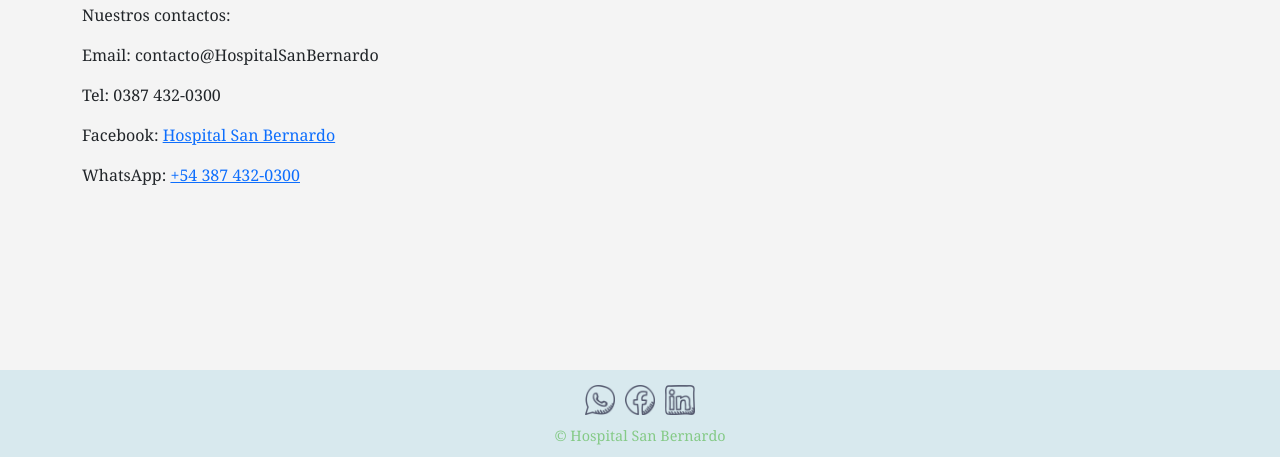
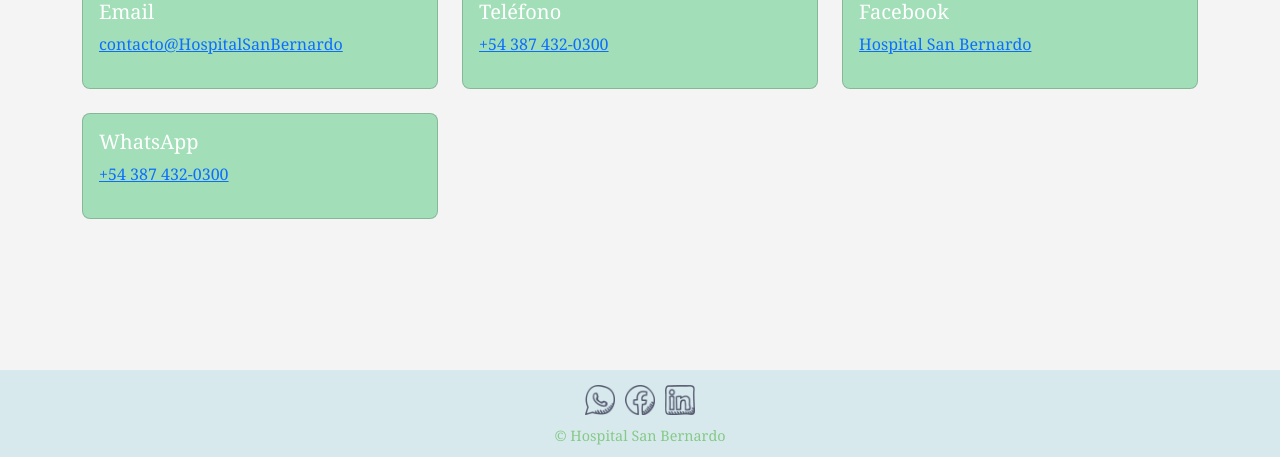
Before and after one commit to lucas12cn/IDW-38, a plain HTML site: page contacto.html in a window 1280 px wide. Shown: the part 343-800 px from the top of the page. Drawn offline with nearby package versions, Linux system fonts and the light colour scheme.

Commit message:
cambios en contacto.html

```diff
--- a/contacto.html
+++ b/contacto.html
@@ -5,12 +5,15 @@
     <link href="https://cdn.jsdelivr.net/npm/bootstrap@5.3.8/dist/css/bootstrap.min.css" rel="stylesheet" integrity="sha384-sRIl4kxILFvY47J16cr9ZwB07vP4J8+LH7qKQnuqkuIAvNWLzeN8tE5YBujZqJLB" crossorigin="anonymous">
     <link rel="stylesheet" type="text/css" href="estilos.css">
     <meta name="viewport" content="width=device-width, initial-scale=1.0">
+     <meta name="description" content="Hospital San Bernardo - Atención médica integral en Salta. Información de contacto, institucional y servicios.">
+
     <title>Hospital San Bernardo</title>
 </head>
 
 <body class="grid-padre">
     <header class="header">
         <img src="imagenes/logo.jfif" alt="" class="logo">
+
         <h1 class="titulo">Hospital San Bernardo</h1>
         <nav class="navbar navbar-expand-sm bg-body-tertiary">
             <div class="container-fluid">
@@ -36,23 +39,43 @@
 
     <main class="container">
 
-        <section class="contacto">
-        <h2>Contacto</h2>
-        <p>Nuestros contactos:</p>
-        <p>Email: contacto@HospitalSanBernardo</p>
-        <p>Tel: 0387 432-0300</p>
-        <p>
-          Facebook:
-          <a href="https://www.facebook.com/hospsanbernardo/" target="_blank">
-            Hospital San Bernardo
-          </a>
-        </p>
-        <p>
-          WhatsApp:
-          <a href="https://wa.me/543874320300" target="_blank">
-            +54 387 432-0300
-          </a>
-        </p>
+        <section >
+
+        <section class="contacto my-4">
+  <h2 class="mb-3">Contacto</h2>
+  <div class="row row-cols-1 row-cols-sm-2 row-cols-md-3 g-4">
+
+    <div class="col">
+      <div class="card h-100 p-3">
+        <h5>Email</h5>
+        <p><a href="mailto:contacto@HospitalSanBernardo">contacto@HospitalSanBernardo</a></p>
+      </div>
+    </div>
+
+    <div class="col">
+      <div class="card h-100 p-3">
+        <h5>Teléfono</h5>
+        <p><a href="tel:+543874320300">+54 387 432-0300</a></p>
+      </div>
+    </div>
+
+    <div class="col">
+      <div class="card h-100 p-3">
+        <h5>Facebook</h5>
+        <p><a href="https://www.facebook.com/hospsanbernardo/" target="_blank">Hospital San Bernardo</a></p>
+      </div>
+    </div>
+
+    <div class="col">
+      <div class="card h-100 p-3">
+        <h5>WhatsApp</h5>
+        <p><a href="https://wa.me/543874320300" target="_blank">+54 387 432-0300</a></p>
+      </div>
+    </div>
+
+  </div>
+</section>
+
 
         </section>
 
--- a/estilos.css
+++ b/estilos.css
@@ -235,3 +235,10 @@ h2 {
 
 
 }
+
+/* estilos de contacto */
+.contacto .card {
+  background-color: #a2dfb8;
+  color: #ffffff;
+  border-radius: 8px;
+}
```
